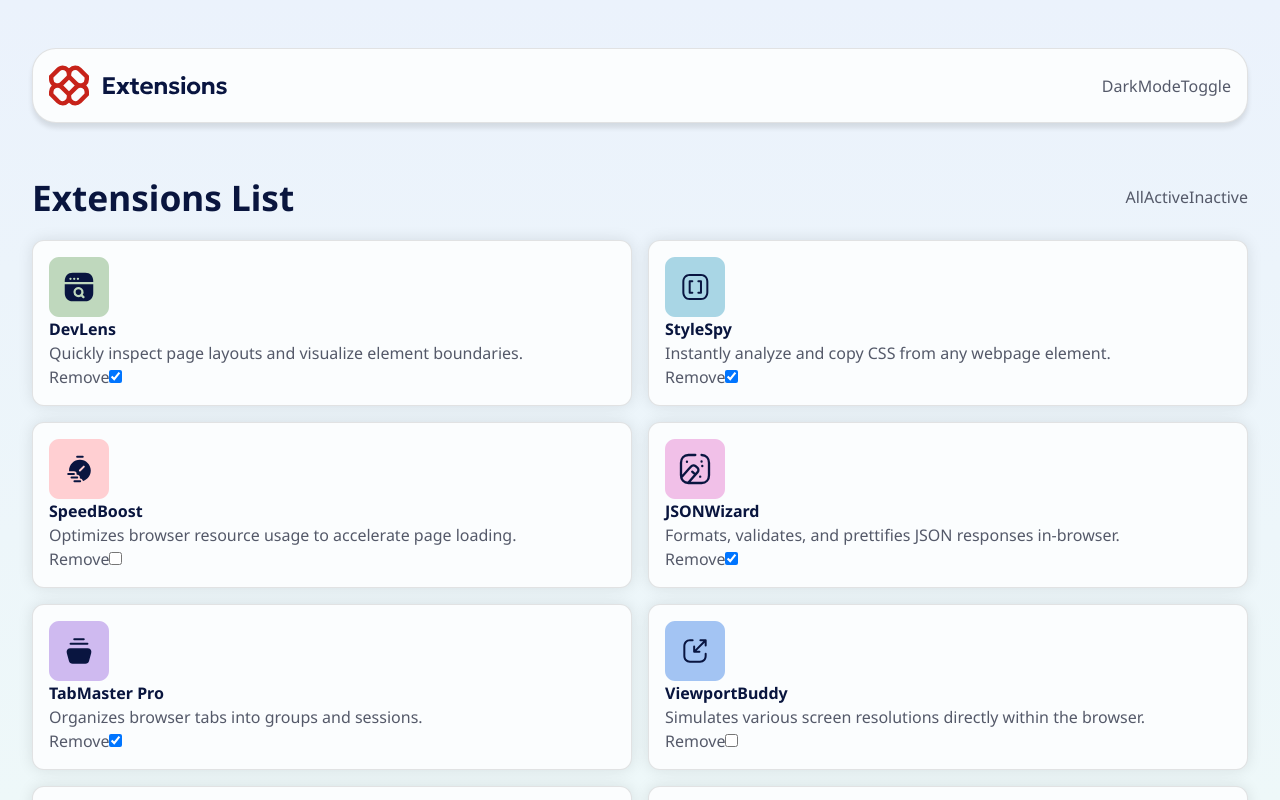
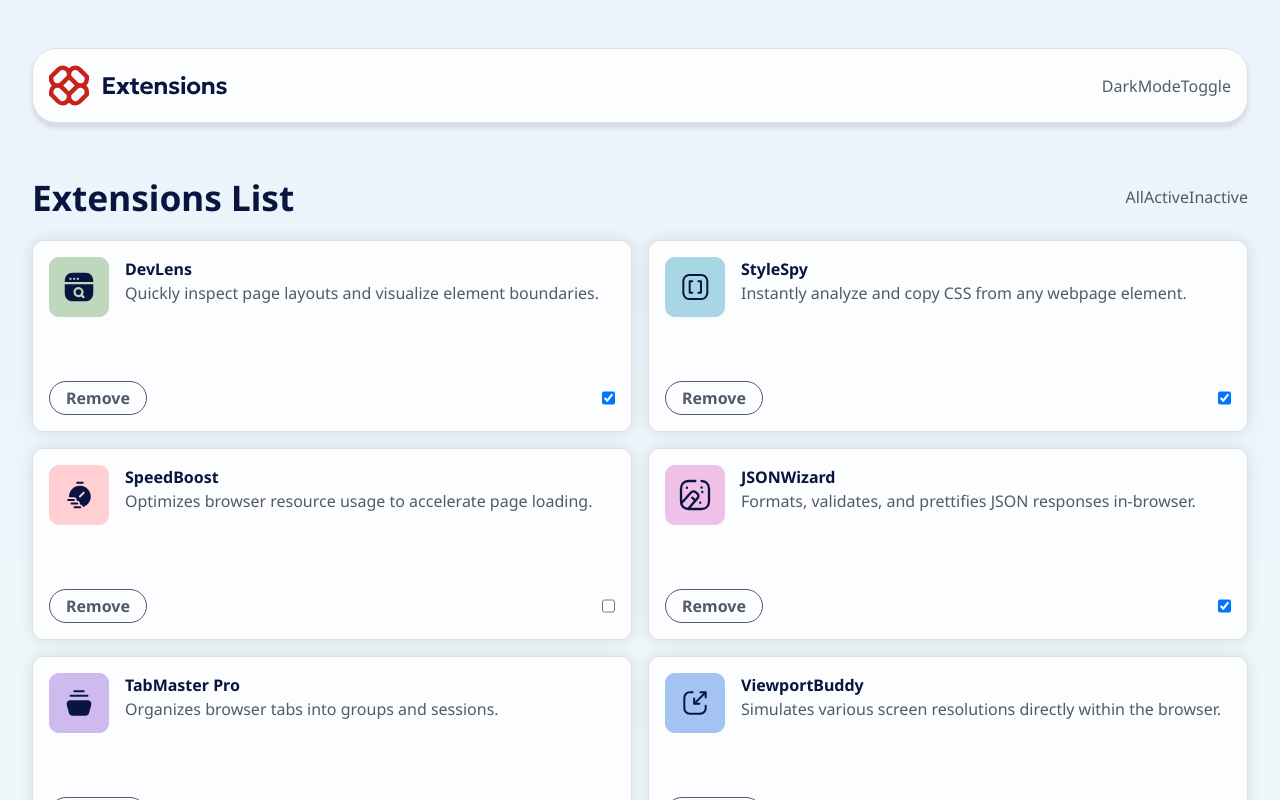
Before and after one commit to lilKriT/fem-browser-extension-manager-ui, a Next.js app: page / in a window 1280 px wide. Shown: the top 800 px of the page. Built offline with nearby package versions, Linux system fonts and the light colour scheme.

Commit message:
Some styling.

```diff
--- a/app/_components/ExtensionCard.tsx
+++ b/app/_components/ExtensionCard.tsx
@@ -20,14 +20,27 @@ const ExtensionCard = ({ extension }: { extension: ExtensionCardProps }) => {
   };
 
   return (
-    <article className="bg-card-bg rounded-xl border border-border/30 p-4 shadow-[0px_0px_15px_0px] shadow-black/10">
-      <Image src={logoURL} alt={`${name}'s Logo`} width={60} height={60} />
-      <h3>{name}</h3>
-      <p>{description}</p>
+    <article
+      className="bg-card-bg min-h-48 rounded-xl border border-border/30 p-4 shadow-[0px_0px_15px_0px] shadow-black/10
+    flex flex-col justify-between gap-4"
+    >
+      {/* Top Row */}
+      <div className="flex items-start gap-4">
+        <Image src={logoURL} alt={`${name}'s Logo`} width={60} height={60} />
+        <div className="flex flex-col">
+          <h3>{name}</h3>
+          <p>{description}</p>
+        </div>
+      </div>
 
       {/* Bottom Row */}
-      <div>
-        <button onClick={handleDelete}>Remove</button>
+      <div className="flex justify-between">
+        <button
+          onClick={handleDelete}
+          className="bg-remove-button-bg border px-4 py-1 rounded-full font-bold cursor-pointer"
+        >
+          Remove
+        </button>
         <input
           autoComplete="off"
           type="checkbox"
--- a/app/globals.css
+++ b/app/globals.css
@@ -57,6 +57,7 @@
   /* Card */
   --color-card-bg: var(--color-neutral-0);
   --color-remove-button-bg: var(--color-neutral-0);
+  --color-remove-button-border: var(--color-neutral-500);
   --color-remove-button-hover-bg: var(--color-neutral-0);
   --color-extension-toggle-bg: var(--color-neutral-0);
   --color-extension-toggle-hover-bg: var(--color-neutral-0);
```
